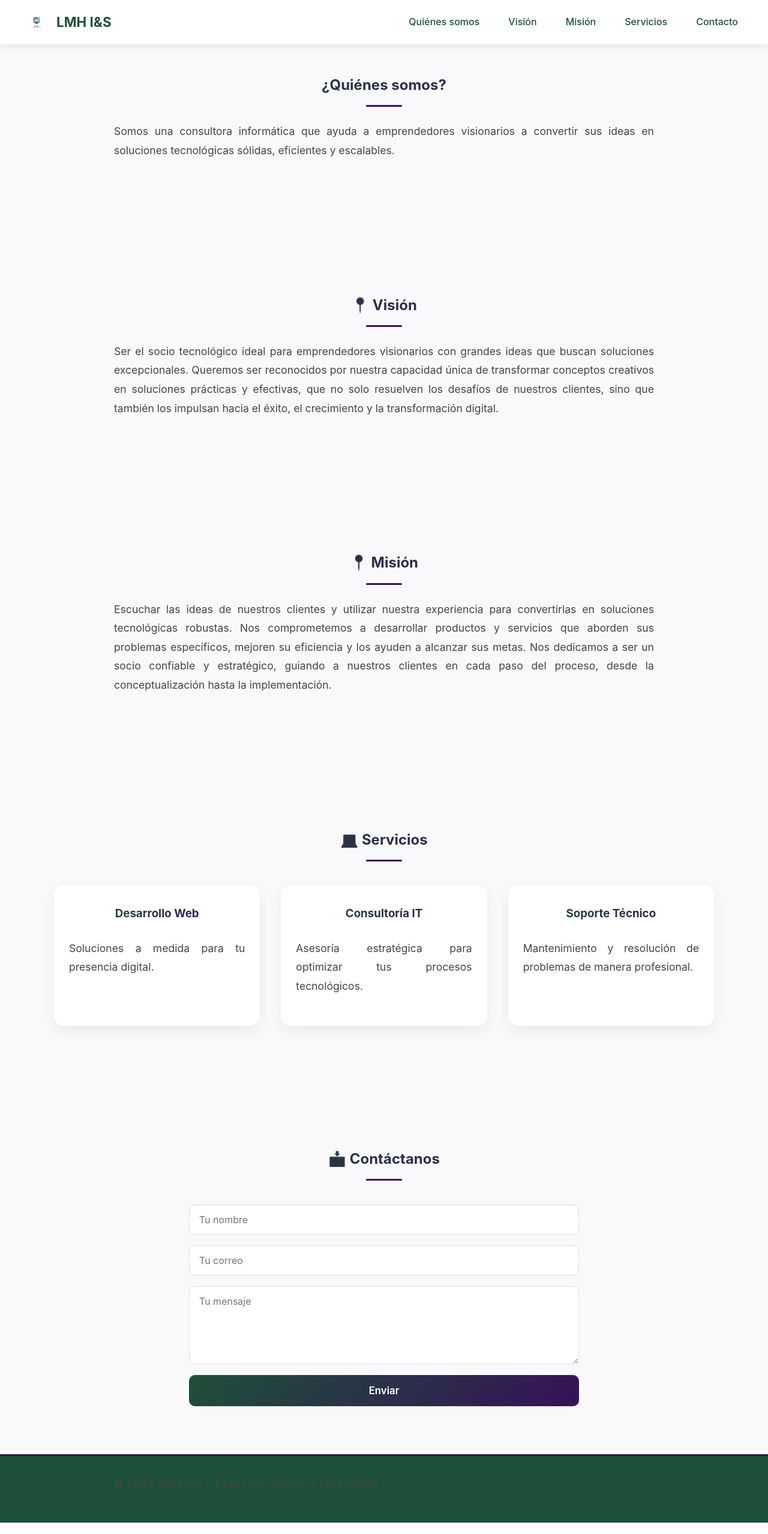
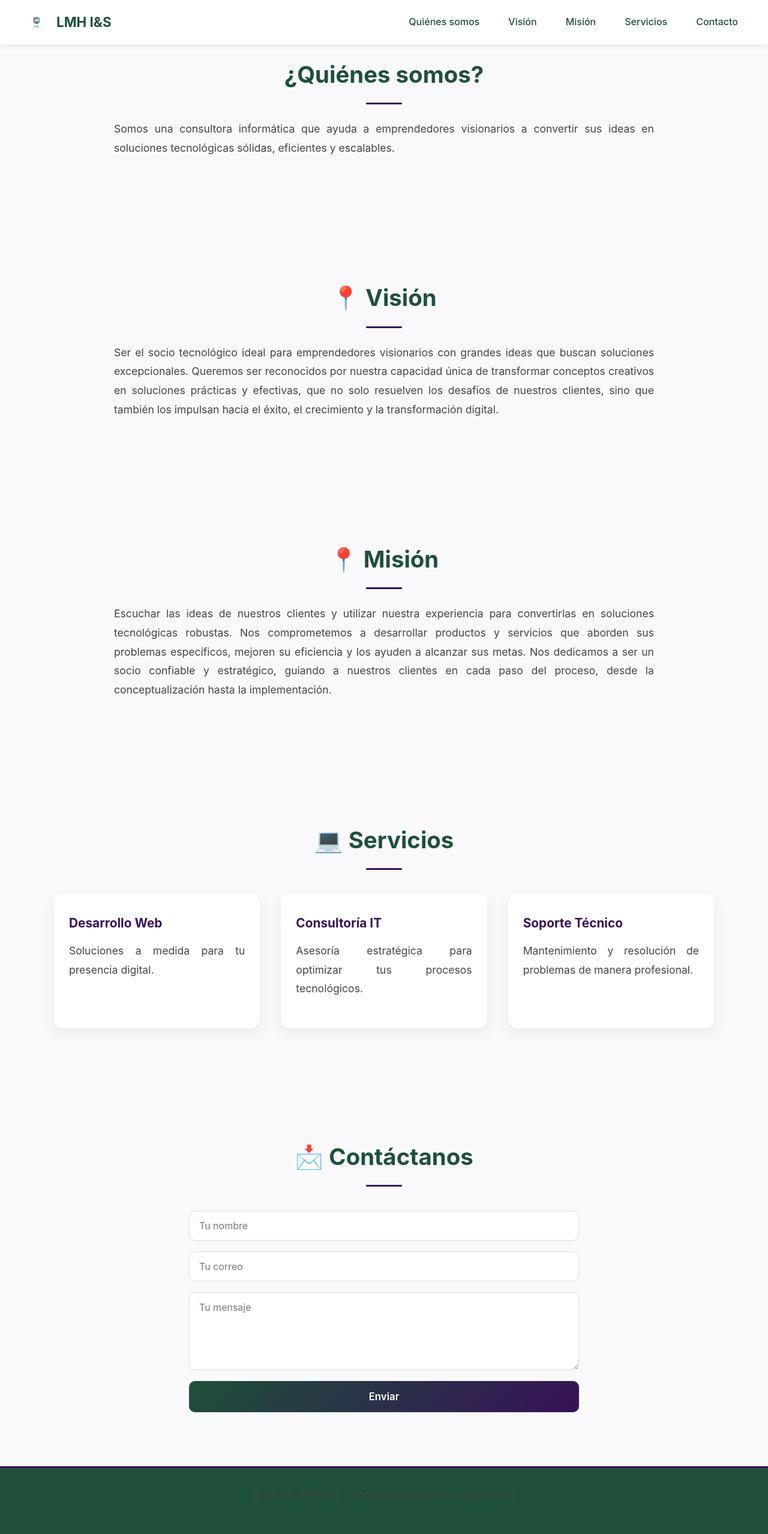
Before and after one commit to Laufer2712/LMH-I-S, a Flask app: page / in a window 1280 px wide. Shown: the whole page at 60% size. Run offline with Flask 3, Linux system fonts and the light colour scheme.

Commit message:
cambios style

```diff
--- a/static/css/style.css
+++ b/static/css/style.css
@@ -12,77 +12,13 @@
   line-height: 1.7;
   background: #f9f9fb;
   color: #333;
-  scroll-behavior: smooth;
-}
-
-/* ============================
-   HEADER
-=============================== */
-.main-header {
-  display: flex;
-  justify-content: space-between;
-  align-items: center;
-  padding: 16px 40px;
-  background: #fff;
-  color: #1e5039;
-  position: fixed; /* Fijo siempre arriba */
-  top: 0;
-  left: 0;
-  width: 100%;
-  z-index: 1000;
-  box-shadow: 0 4px 12px rgba(0, 0, 0, 0.08);
-}
-
-.main-header .logo a {
-  display: flex;
-  align-items: center;
-  gap: 12px;
-  text-decoration: none;
-  color: #1e5039;
-  font-weight: 700;
-  font-size: 1.4rem;
-}
-
-.main-header .logo img.logo-img {
-  height: 42px;
-  width: auto;
-}
-
-/* Navbar */
-.navbar ul {
-  list-style: none;
-  display: flex;
-  gap: 28px;
-}
-
-.navbar a {
-  text-decoration: none;
-  color: #1e5039;
-  font-weight: 500;
-  font-size: 1rem;
-  padding: 6px 10px;
-  border-radius: 6px;
-  transition: background 0.3s, transform 0.2s;
-}
-
-.navbar a:hover {
-  background: rgba(30, 80, 57, 0.1);
-  transform: translateY(-2px);
-}
-
-/* Menu toggle para móviles */
-.menu-toggle {
-  display: none;
-  font-size: 1.8rem;
-  cursor: pointer;
 }
 
 /* ============================
    SECCIONES
 =============================== */
 .section {
-  padding: 120px 20px 80px; /* Ajustado para header fijo */
-  position: relative;
+  padding: 90px 20px;
 }
 
 .container {
@@ -92,22 +28,14 @@
   line-height: 1.8;
 }
 
-/* ============================
-   TITULOS CON DEGRADADO Y PARALAX
-=============================== */
-h2,
-h3 {
+/* Títulos */
+h2 {
+  color: #1e5039;
+  margin-bottom: 25px;
+  font-size: 2.4rem;
   font-weight: 700;
   text-align: center;
-  margin-bottom: 25px;
   position: relative;
-  background: linear-gradient(90deg, #1e5039, #371158);
-  -webkit-background-clip: text;
-  -webkit-text-fill-color: transparent;
-  background-clip: text;
-  color: transparent;
-  transform: translateY(0);
-  transition: transform 0.6s ease-out;
 }
 
 h2::after {
@@ -120,23 +48,16 @@
   border-radius: 2px;
 }
 
-/* ============================
-   PARÁGRAFOS
-=============================== */
+/* Párrafos */
 p {
   font-size: 1.1rem;
   max-width: 900px;
   margin: 0 auto 20px auto;
   color: #444;
-  text-align: justify;
-  line-height: 1.8;
-  transform: translateY(0);
-  transition: transform 0.6s ease-out, opacity 0.6s ease-out;
-  opacity: 1;
 }
 
 /* ============================
-   SERVICIOS CON EFECTO FLOTANTE
+   SERVICIOS
 =============================== */
 .services-grid {
   display: grid;
@@ -150,17 +71,23 @@
   padding: 30px 25px;
   border-radius: 16px;
   box-shadow: 0 8px 25px rgba(0, 0, 0, 0.06);
-  transition: transform 0.4s ease, box-shadow 0.4s ease;
+  transition: transform 0.3s ease, box-shadow 0.3s ease;
   text-align: justify;
 }
 
 .service-card:hover {
-  transform: translateY(-12px);
-  box-shadow: 0 18px 40px rgba(0, 0, 0, 0.15);
+  transform: translateY(-6px);
+  box-shadow: 0 12px 30px rgba(0, 0, 0, 0.12);
+}
+
+.service-card h3 {
+  color: #371158;
+  margin-bottom: 12px;
+  font-size: 1.3rem;
 }
 
 /* ============================
-   FORMULARIO DE CONTACTO
+   FORMULARIO CONTACTO
 =============================== */
 .contact-form {
   display: flex;
```
Also changed, not shown: other parts of static/css/style.css (+76 -18 lines), static/js/main.js (+8 -51 lines).
